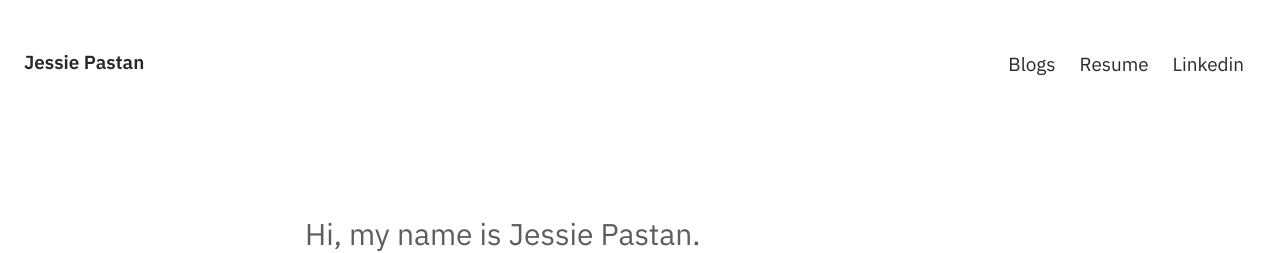
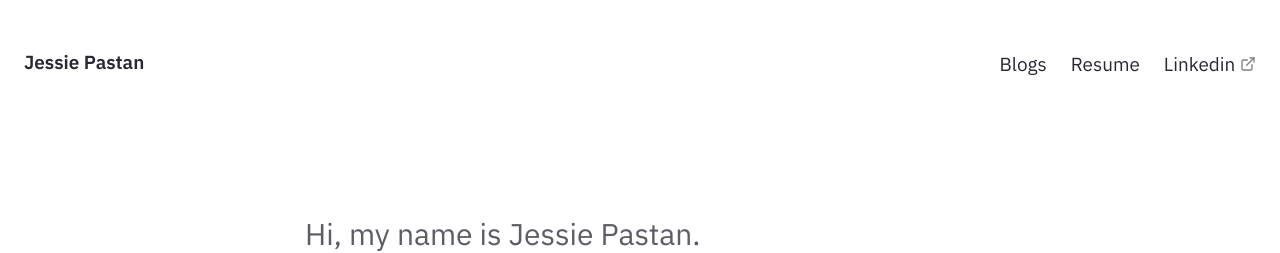
Before and after one commit to jessie-pastan/jessie-pastan.github.io, a Jekyll site: the page built from pages/index.md, in a window 1280 px wide. Shown: the top 253 px of the page. Built offline with Jekyll 4.4.1, drawn with Linux system fonts in a browser that asks for light colours.

Commit message:
feat: JJJ-111 update blog

```diff
--- a/_includes/Nav.html
+++ b/_includes/Nav.html
@@ -25,10 +25,10 @@
         <a href="../blogs" class="navbar-item">
           Blogs
         </a>
-        <a href="{{ site.baseurl }}/resume" class="navbar-item">
+        <a href="{{ site.baseurl }}/assets/Jessie-Pastan-Resume.pdf" target="_blank" class="navbar-item">
           Resume
         </a>
-        <a href="{{ site.baseurl }}/assets/Jessie-Pastan-Resume.pdf" target="_blank" class="navbar-item">
+        <a href="https://www.linkedin.com/in/jessie-pastan-649934232" target="_blank" class="navbar-item">
           Linkedin
         </a>
       </div>
```
